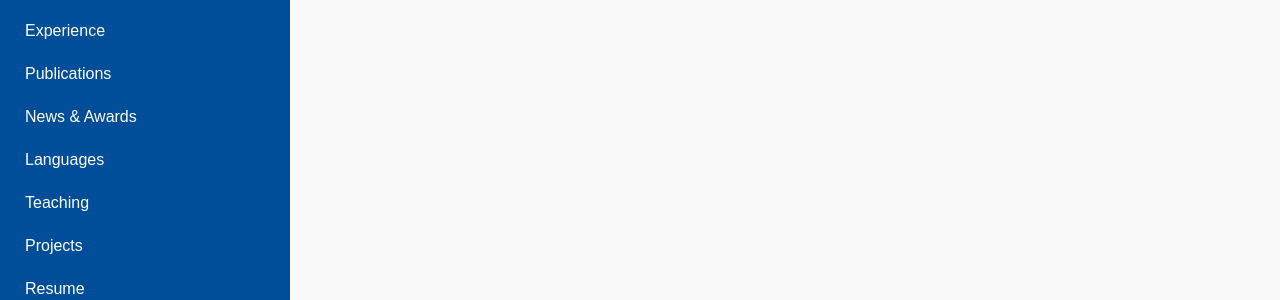
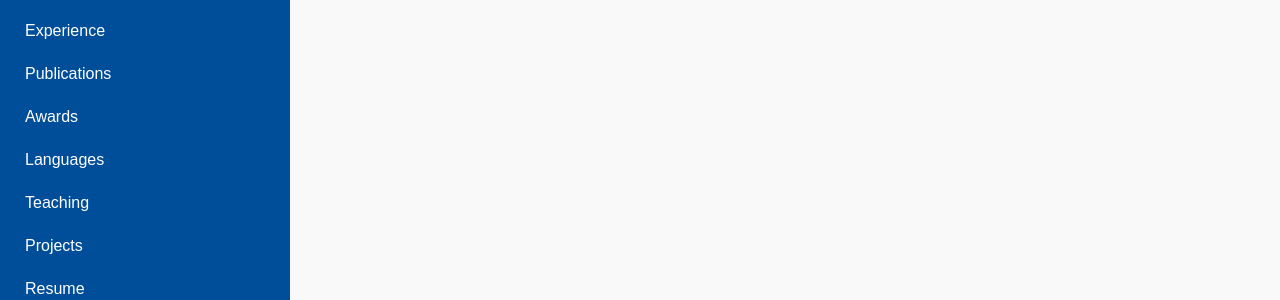
Before and after one commit to dihaben/Madiha-Bencekri, a Jekyll site: the page built from index.md, in a window 1280 px wide. Shown: the part 397-697 px from the top of the page. Built offline with Jekyll 4.4.1, drawn with Linux system fonts in a browser that asks for light colours.

Commit message:
Update sidebar.html

```diff
--- a/_includes/sidebar.html
+++ b/_includes/sidebar.html
@@ -3,17 +3,17 @@
   <h1>Madiha Bencekri</h1>
   <p>Ph.D. | Researcher | Industry Expert</p>
   <ul class="menu">
-    <li><a href="index.html">Home</a></li>
-    <li><a href="about.html">About</a></li>
-    <li><a href="education.html">Education</a></li>
-    <li><a href="experience.html">Experience</a></li>
-    <li><a href="publications.html">Publications</a></li>
-    <li><a href="awards.html">News & Awards</a></li>
-    <li><a href="languages.html">Languages</a></li>
-    <li><a href="teaching.html">Teaching</a></li>
-    <li><a href="projects.html">Projects</a></li>
-    <li><a href="resume.html">Resume</a></li>
-    <li><a href="contact.html">Contact</a></li>
-    <li><a href="blog.html">Blog</a></li>
+    <li><a href="index.html"><i class="fas fa-home"></i> Home</a></li>
+    <li><a href="about.html"><i class="fas fa-user"></i> About</a></li>
+    <li><a href="education.html"><i class="fas fa-graduation-cap"></i> Education</a></li>
+    <li><a href="experience.html"><i class="fas fa-briefcase"></i> Experience</a></li>
+    <li><a href="publications.html"><i class="fas fa-book"></i> Publications</a></li>
+    <li><a href="awards.html"><i class="fas fa-award"></i> Awards</a></li>
+    <li><a href="languages.html"><i class="fas fa-language"></i> Languages</a></li>
+    <li><a href="teaching.html"><i class="fas fa-chalkboard-teacher"></i> Teaching</a></li>
+    <li><a href="projects.html"><i class="fas fa-project-diagram"></i> Projects</a></li>
+    <li><a href="resume.html"><i class="fas fa-file-alt"></i> Resume</a></li>
+    <li><a href="contact.html"><i class="fas fa-envelope"></i> Contact</a></li>
+    <li><a href="blog.html"><i class="fas fa-blog"></i> Blog</a></li>
   </ul>
 </div>
```
